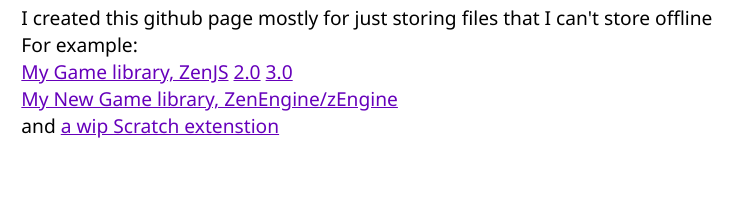
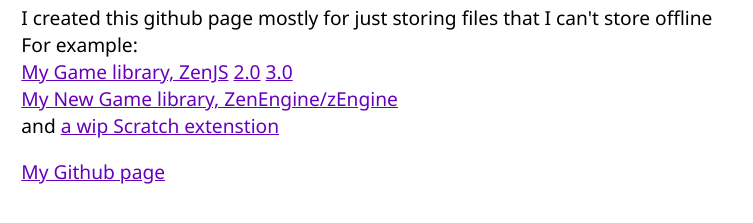
Before and after one commit to enenbee/enenbee.github.io, a plain HTML site: page index.html in a window 1280 px wide. Shown: the part 95-318 px from the top of the page, without its empty margins (0-753 px from the left). Drawn offline with Linux system fonts and the light colour scheme.

Commit message:
Update index.html

```diff
--- a/index.html
+++ b/index.html
@@ -28,6 +28,8 @@
     and <a href="https://turbowarp.org/editor?extension=https://enenbee.github.io/scrchex/morejs.js">a wip Scratch extenstion</a>
     </p>
 
+    <a href="https://github.com/enenbee/">My Github page</a>
+
     <script data-ad-client="ca-pub-9491501380979687" async src="https://pagead2.googlesyndication.com/pagead/js/adsbygoogle.js"></script>
 
 </body>
```
